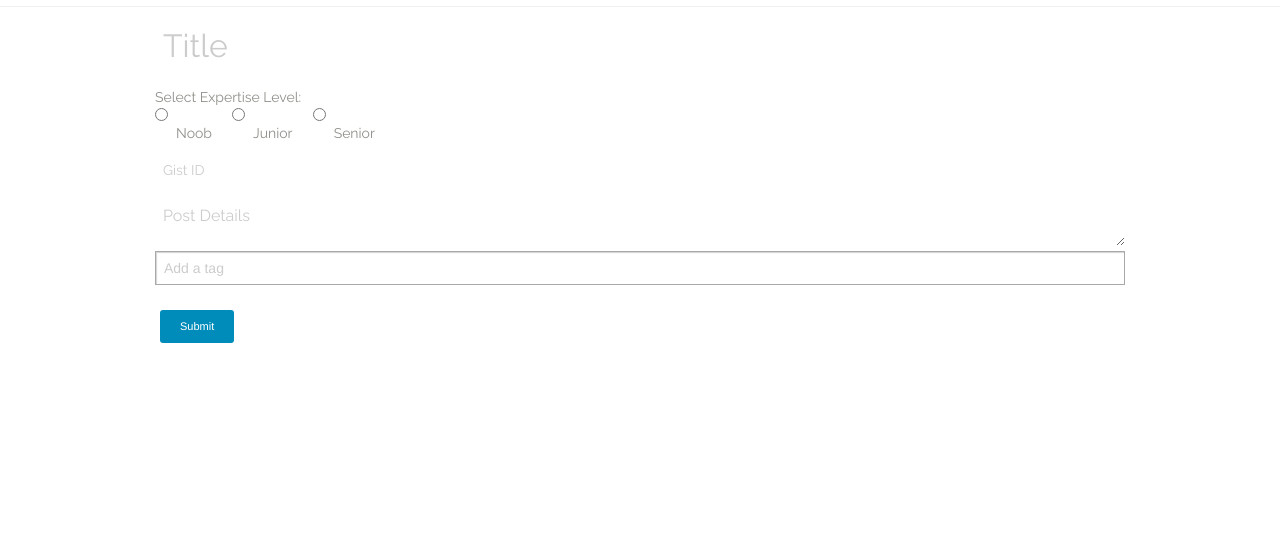
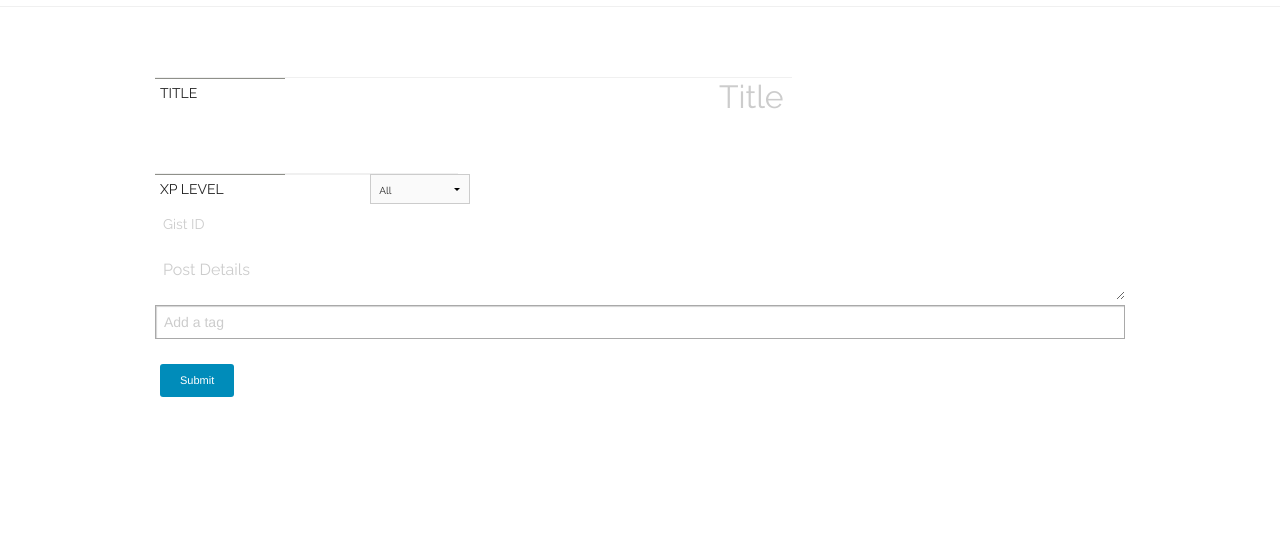
Before and after one commit to Code-Bytes/JS, a website: page app/index.html at #/addpost in a window 1280 px wide. Shown: the part 58-602 px from the top of the page. Drawn offline with Linux system fonts and the light colour scheme.

Commit message:
Tweaked stying

```diff
--- a/app/js/posts/feed.controller.js
+++ b/app/js/posts/feed.controller.js
@@ -102,7 +102,7 @@
       $scope.getAllTags = PostService.getAllTags;
       $scope.getAllTags().success(function(data){
         $scope.tags = data;
-        $scope.number = 25;
+        $scope.number = 20;
       });
 
       $scope.upVoted = function(vote){
--- a/app/js/templates/addpost.tpl.html
+++ b/app/js/templates/addpost.tpl.html
@@ -2,23 +2,31 @@
 
   <!-- Title Input -->
   <div class="row addpost">
-    <div class="large-12 columns">
-        <input id="titleInput" ng-model="post.title" type="text" placeholder="Title"/>
+    <div class="large-8 columns">
+      <div class="filterPostsDivider addPostDivider">
+        <div class="filterHeadDiv large-2">
+          <span class="filterHead">TITLE</span>
+        </div>
+        <div class="inputDiv large-10">
+          <input id="titleInput" ng-model="post.title" type="text" placeholder="Title"/>
+        </div>
+      </div>
     </div>
   </div>
 
+
+
   <div class="row addpost">
-    <div class="large-12 columns">
-      <label class="expertise">Select Expertise Level:</label>
-        <div class="radiobtn">
-          <input ng-model="xp.text" type="radio" name="expertiselvl" value="Noob" id="nooblvl"><label for="nooblvl">Noob</label>
-        </div>
-        <div class="radiobtn">
-          <input ng-model="xp.text" type="radio" name="expertiselvl" value="Intermediate" id="intermedlvl"><label for="intermedlvl">Junior</label>
-        </div>
-        <div class="radiobtn">
-          <input ng-model="xp.text" type="radio" name="expertiselvl" value="Advanced" id="advancedlvl"><label for="advancedlvl">Senior</label>
-        </div>
+    <div class="large-4 columns">
+      <div class="filterPostsDivider addPostDivider">
+        <div class="filterHeadDiv addPostDiv"><span class="filterHead">XP LEVEL</span></div>
+          <select ng-model="xpParam" class="feedSortSelect">
+            <option value="" selected>All</option>
+            <option value="noob">Noob</option>
+            <option value="junior">Junior</option>
+            <option value="senior">Senior</option>
+          </select>
+      </div>
     </div>
   </div>
 
--- a/app/sass/main.scss
+++ b/app/sass/main.scss
@@ -226,6 +226,22 @@ input[type="radio"] {
   font-size: 32px;
   font-style: bold;
   color: RGBA(143, 144, 138, 1);
+  text-align: right;
+}
+
+.addPostDivider {
+  border-top: 1px RGBA(240, 240, 240, 1) solid;
+
+}
+
+.addPostDiv {
+  display: inline-block;
+  float: right;
+}
+
+.inputDiv {
+  display: inline-block;
+  float: right;
 }
 
 #postInput {
@@ -269,10 +285,6 @@ input[type="text"] {
   display: inline-block;
   vertical-align: middle;
   float: left;
-}
-
-.xp {
-
 }
 
 
@@ -366,7 +378,7 @@ input[type="text"] {
 
 .tagList {
   display: block;
-  height: 180px;
+  height: 160px;
 }
 
 .tagDiv {
```
Also changed, not shown: app/css/main.css.
